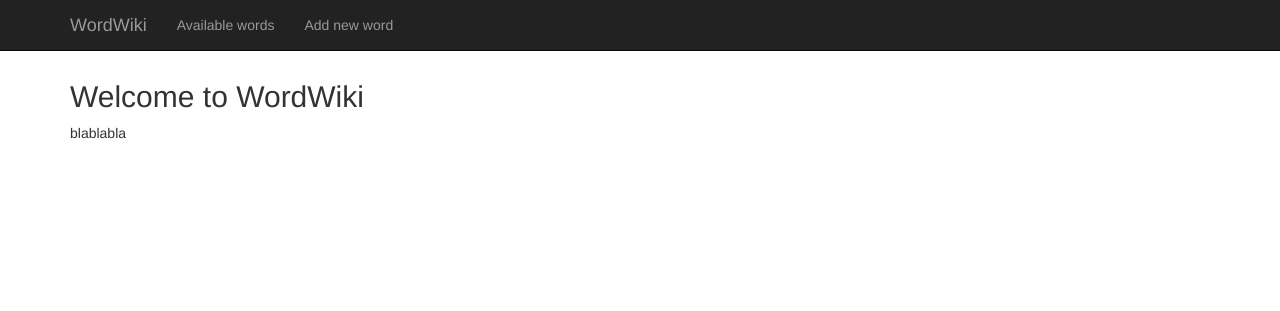
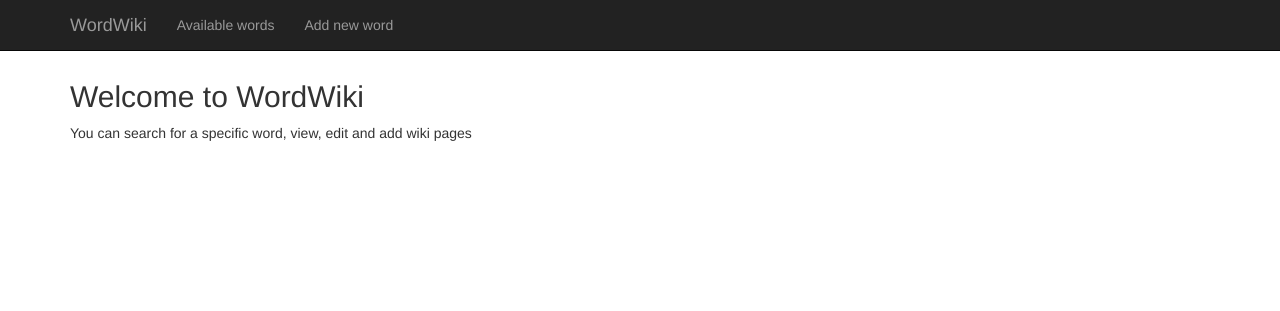
Before and after one commit to yaarag/WordWiki, a Django app: page / in a window 1280 px wide. Shown: the top 311 px of the page. Run offline with Django 3.2, Linux system fonts and the light colour scheme.

Commit message:
"Changed context of home page"

```diff
--- a/pages/templates/pages/home.html
+++ b/pages/templates/pages/home.html
@@ -5,5 +5,5 @@
 {% endblock %}
 
 {% block content %}
-	<p>blablabla</p>
+	<p>You can search for a specific word, view, edit and add wiki pages </p>
 {% endblock %}
```
